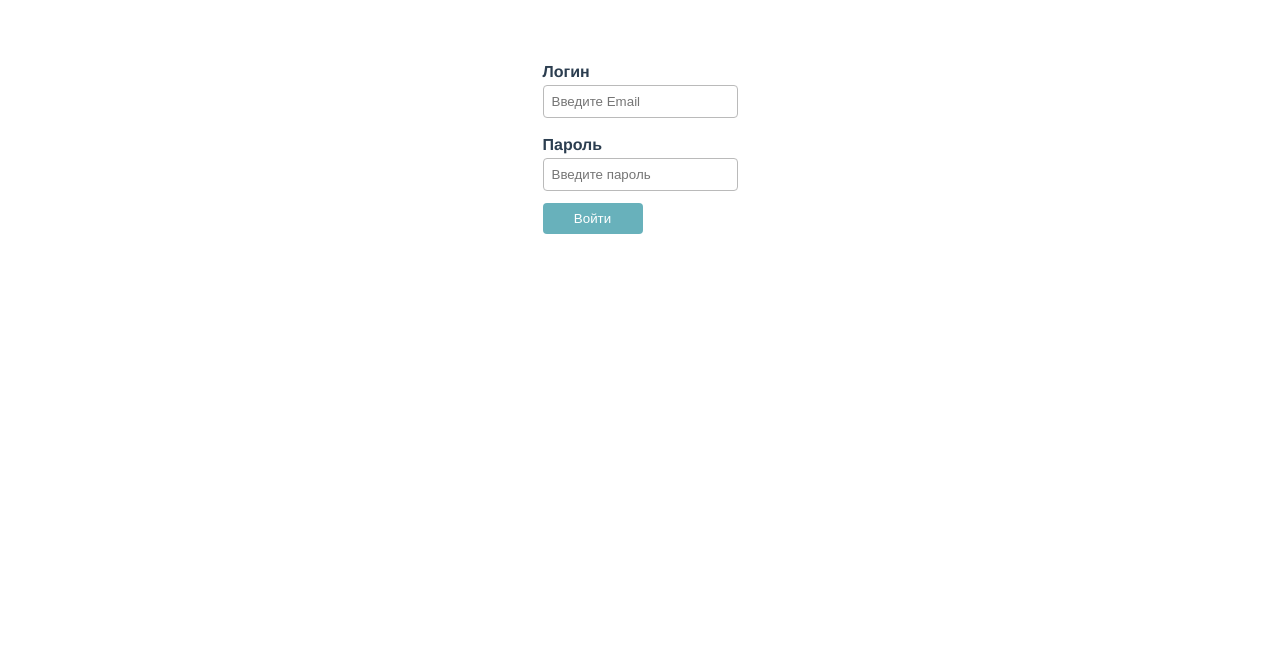
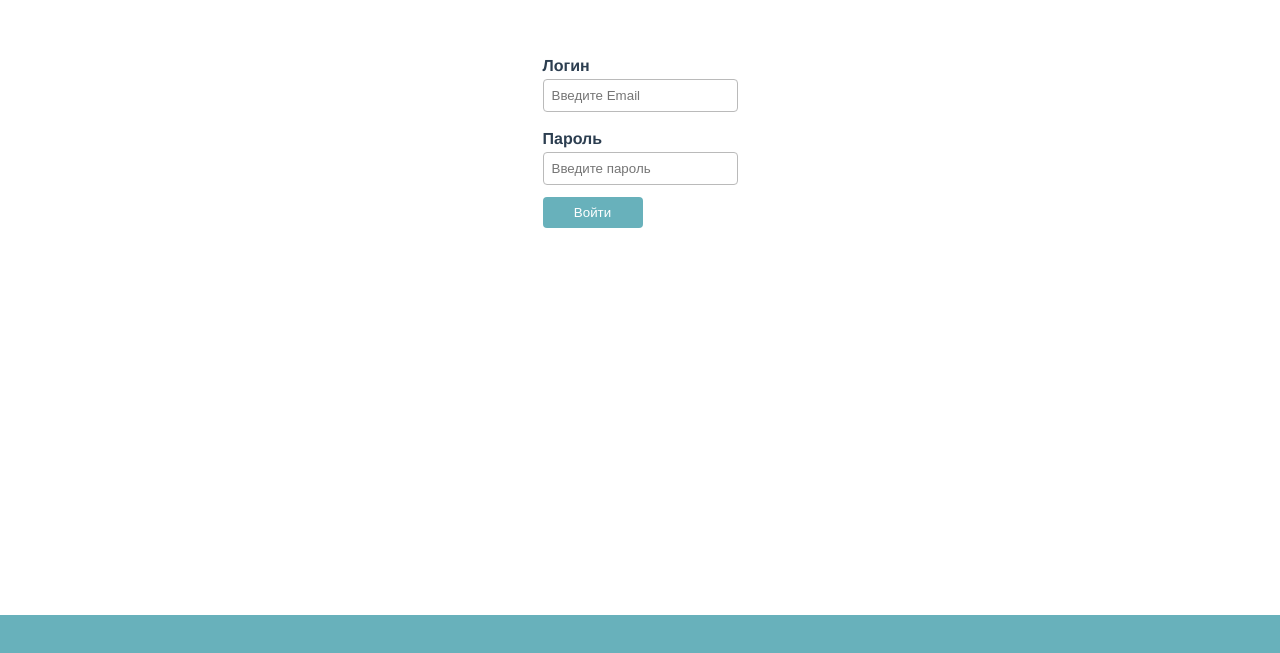
Before and after one commit to kremeshnoi/product-cards, a Vue app: page /login in a window 1280 px wide. Shown: the part 137-790 px from the top of the page. Built offline with nearby package versions, Linux system fonts and the light colour scheme.

Commit message:
create layout logic

```diff
--- a/src/App.vue
+++ b/src/App.vue
@@ -1,10 +1,40 @@
 <template>
+
 	<div id="app">
+		<component :is="layout">
 			<router-view/>
+		</component>
 	</div>
+
 </template>
 
+<script>
+
+	// IMPORTS
+
+	import MainLayout from "@/layouts/MainLayout";
+
+	// COMPONENT OPTIONS
+
+	export default {
+		components: {
+			MainLayout
+		},
+		computed: {
+			layout() {
+				return this.$route.meta.layout;
+			}
+		}
+	}
+
+</script>
+
 <style lang="scss">
+
+	body {
+		margin: 0;
+	}
+
 	#app {
 		font-family: Avenir, Helvetica, Arial, sans-serif;
 		-webkit-font-smoothing: antialiased;
@@ -13,16 +43,4 @@
 		color: #2c3e50;
 	}
 
-#nav {
-  padding: 30px;
-
-  a {
-    font-weight: bold;
-    color: #2c3e50;
-
-    &.router-link-exact-active {
-      color: #42b983;
-    }
-  }
-}
 </style>
--- /dev/null
+++ b/src/layouts/MainLayout.vue
@@ -0,0 +1,30 @@
+<template>
+
+	<div class="main-layout">
+		<main-header/>
+		<main>
+			<router-view/>
+		</main>
+		<main-footer/>
+	</div>
+
+</template>
+
+<script>
+
+	import MainHeader from "@/components/MainHeader";
+	import MainFooter from "@/components/MainFooter";
+
+	export default {
+		name: "MainLayout",
+		components: {
+			MainFooter, MainHeader
+		}
+	}
+
+</script>
+
+<style scoped>
+
+
+</style>
--- a/src/router/index.js
+++ b/src/router/index.js
@@ -1,6 +1,7 @@
 import Vue from 'vue'
 import VueRouter from 'vue-router'
 import Home from '../views/Home.vue'
+import store from '../store'
 
 Vue.use(VueRouter)
 
@@ -8,13 +9,17 @@ const routes = [
 	{
 		path: '/',
 		name: 'Home',
-		meta: {layout: ''},
+		meta: {
+			layout: 'MainLayout'
+		},
 		component: () => import('../views/Home.vue')
 	},
 	{
 		path: '/login',
 		name: 'Login',
-		meta: {layout: ''},
+		meta: {
+			layout: 'MainLayout'
+		},
 		component: () => import('../views/auth/Login.vue')
 	}
 ]
@@ -25,4 +30,14 @@ const router = new VueRouter({
 	routes
 })
 
+// router.beforeEach((to,from, next) => {
+// 	const currentUser = store.getters.getUserInfo;
+//
+// 	if(!currentUser) {
+// 		next('/login');
+// 	} else {
+// 		next();
+// 	}
+// });
+
 export default router
```
Lines whose indentation alone changed are shown as unchanged.
